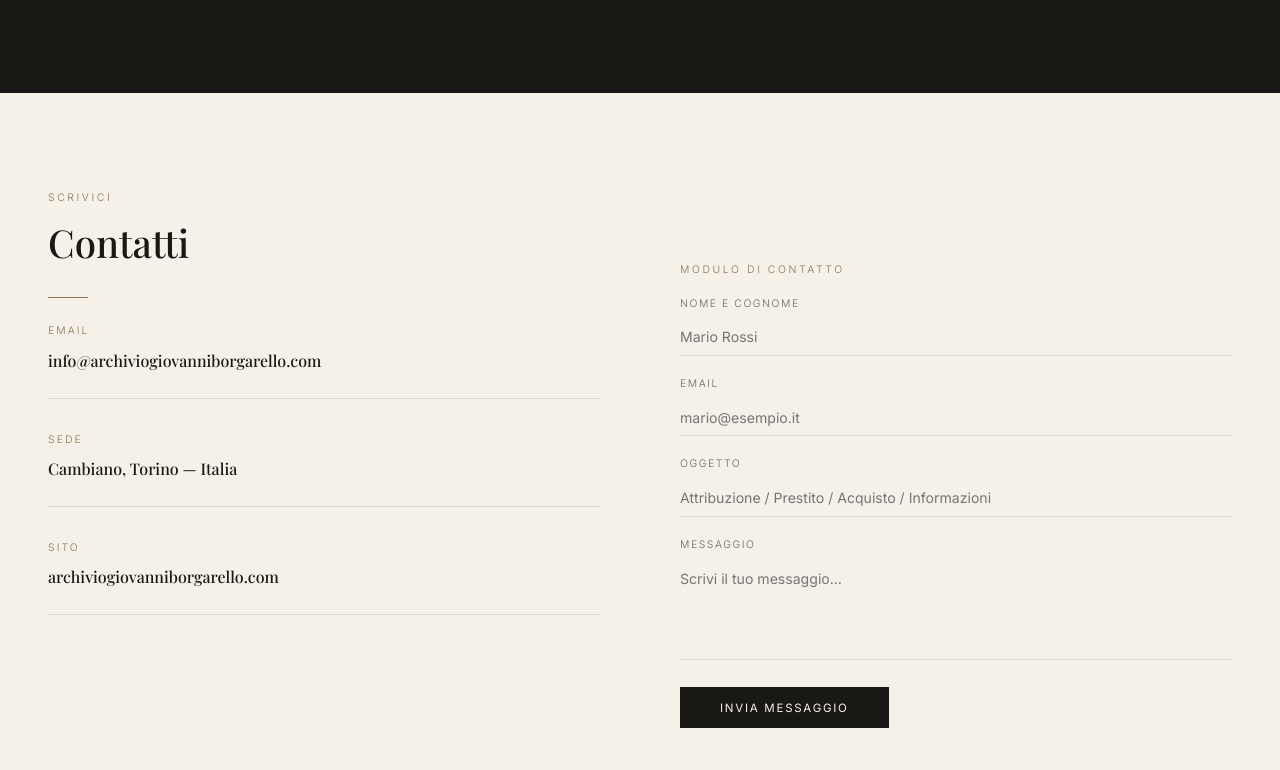
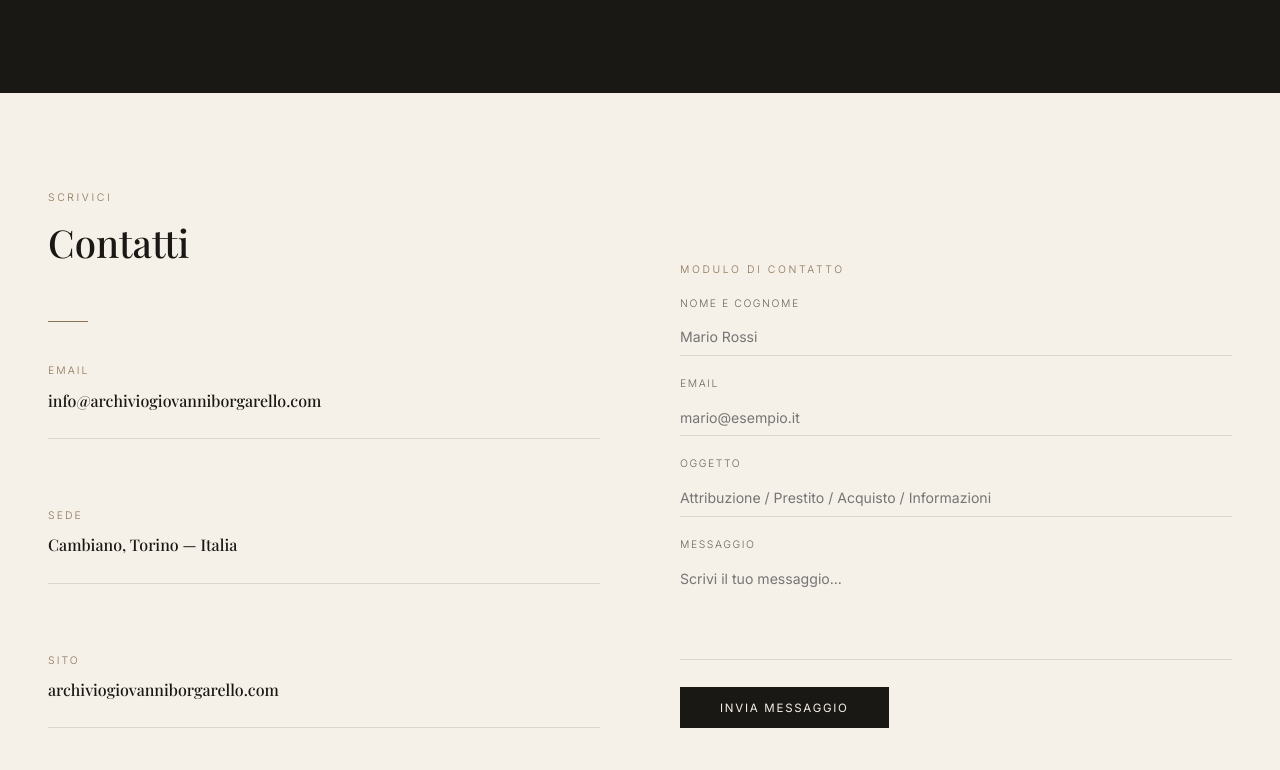
Before and after one commit to Spinna94/archiviogiovanniborgarello.com, a plain HTML site: page index.html in a window 1280 px wide. Shown: the part 6930-7700 px from the top of the page. Drawn offline with nearby package versions, Linux system fonts and the light colour scheme.

Commit message:
Align contact section borders between left and right columns
Co-Authored-By: Claude Sonnet 4.6 <noreply@anthropic.com>

```diff
--- a/index.html
+++ b/index.html
@@ -131,8 +131,9 @@ section { padding: 6rem 3rem; }
 .chisiamo-box-label { font-size: 0.62rem; letter-spacing: 0.2em; text-transform: uppercase; color: #A09070; margin-bottom: 0.6rem; }
 .chisiamo-box-text { font-size: 0.83rem; color: rgba(245,240,232,0.55); line-height: 1.8; }
 
-#contatti { background: var(--cream); display: grid; grid-template-columns: 1fr 1fr; gap: 5rem; align-items: start; }
-.contact-info { display: flex; flex-direction: column; gap: 2rem; margin-top: 1rem; }
+#contatti { background: var(--cream); display: grid; grid-template-columns: 1fr 1fr; gap: 5rem; align-items: stretch; }
+#contatti > div:first-child { display: flex; flex-direction: column; }
+.contact-info { flex: 1; display: flex; flex-direction: column; justify-content: space-between; margin-top: 1rem; }
 .contact-row { padding-bottom: 1.5rem; border-bottom: 1px solid var(--border); }
 .contact-label { font-size: 0.65rem; letter-spacing: 0.2em; text-transform: uppercase; color: var(--accent); margin-bottom: 0.4rem; }
 .contact-value { font-family: var(--font-display); font-size: 1rem; font-weight: 500; color: var(--dark); }
```
